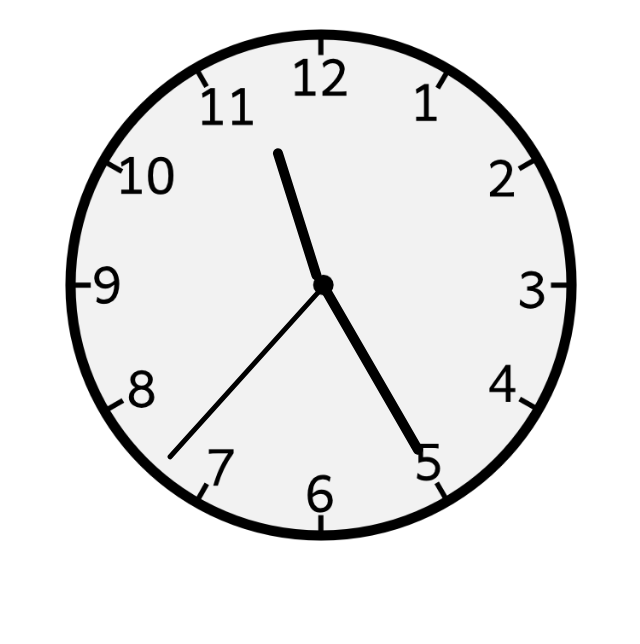
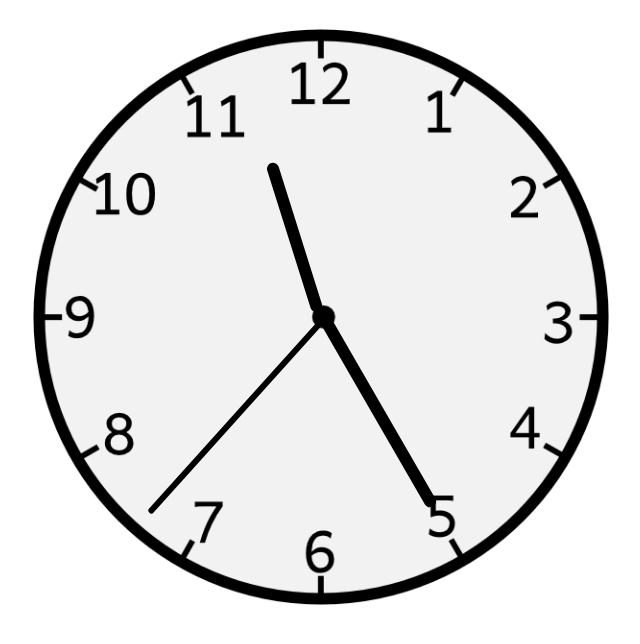
Before and after one commit to RubayetIslamRI/Html_Practice-2_Real_Time_Clock, a plain HTML site: page index.html in a window 1280 px wide. Shown: the part 92-736 px from the top of the page, without its empty margins (319-959 px from the left). Drawn offline with Linux system fonts and the light colour scheme; a web font is replaced by a local one.

Commit message:
Update style.css

```diff
--- a/style.css
+++ b/style.css
@@ -7,8 +7,8 @@
 #clock{
     position: relative;
     margin: auto;
-    width: 40vw;
-    height: 40vw;
+    width: 45vw;
+    height: 45vw;
     background: url(clock.png) no-repeat;
     background-size: 100%;
 }
```
